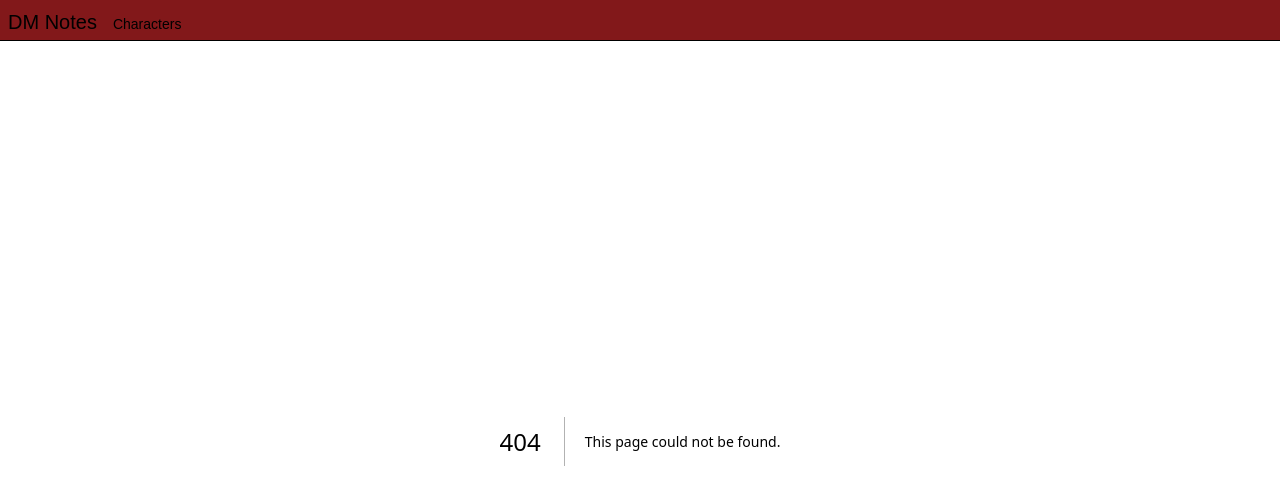
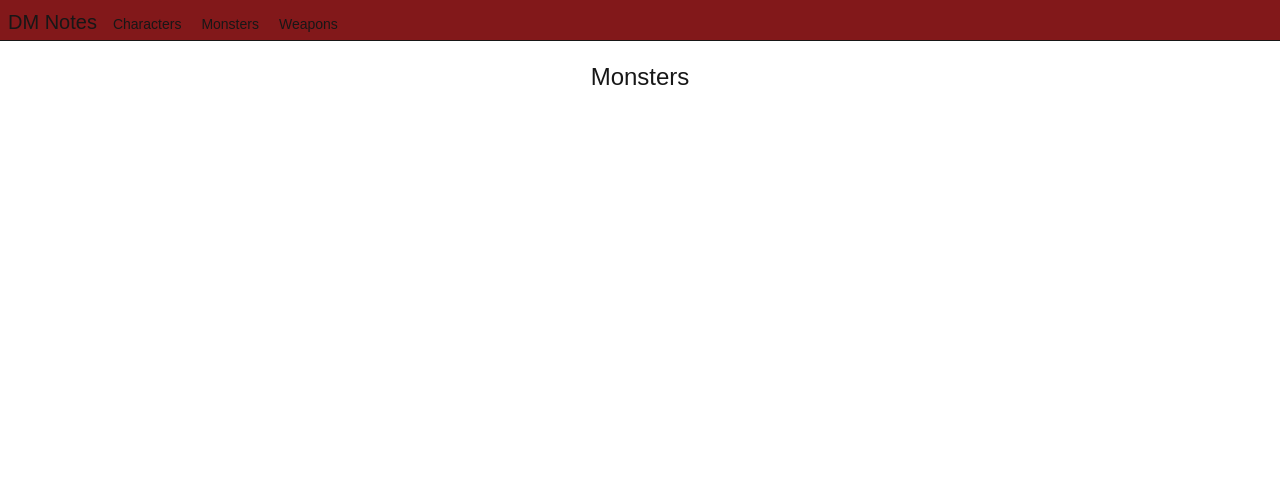
Before and after one commit to ericmoore0709/dnd-dm-notes, a Next.js app in the folder dm-notes/: page /stat-blocks/monsters in a window 1280 px wide. Before the commit this address had no page. Shown: the top 504 px of the page. Built offline with nearby package versions, Linux system fonts and the light colour scheme.

Commit message:
added monsters and weapons pages

```diff
--- a/dm-notes/app/(frontend)/stat-blocks/characters/page.tsx
+++ b/dm-notes/app/(frontend)/stat-blocks/characters/page.tsx
@@ -6,7 +6,7 @@ export default async function page() {
 
     return (
         <div className="text-center m-5">
-            <h1 className="text-2xl my-2">Characters List</h1>
+            <h1 className="text-2xl my-2">Characters</h1>
             <CharacterList characters={data} />
         </div>
     );
--- /dev/null
+++ b/dm-notes/app/(frontend)/stat-blocks/monsters/page.tsx
@@ -0,0 +1,7 @@
+export default async function page() {
+    return (
+        <div className="text-center m-5">
+            <h1 className="text-2xl my-2">Monsters</h1>
+        </div>
+    );
+}
--- /dev/null
+++ b/dm-notes/app/(frontend)/weapons/page.tsx
@@ -0,0 +1,8 @@
+
+export default async function page() {
+  return (
+    <div className="text-center m-5">
+        <h1 className="text-2xl my-2">Weapons</h1>
+    </div>
+  )
+}
--- a/dm-notes/app/layout.tsx
+++ b/dm-notes/app/layout.tsx
@@ -30,9 +30,11 @@ export default function RootLayout({
       >
         <div className="pt-2 pb-1 bg-red-900 border-b">
           <nav className="flex items-baseline">
-            <div className="text-xl mx-2"><Link href={"/"}>DM Notes</Link></div>
+            <div className="text-xl mx-2 hover:text-black"><Link href={"/"}>DM Notes</Link></div>
             <ul className="mx-2 my-0 text-sm">
-              <li className="mr-2 hover:underline"><Link href={"/stat-blocks/characters"}>Characters</Link></li>
+              <li className="mr-5 hover:underline inline"><Link href={"/stat-blocks/characters"}>Characters</Link></li>
+              <li className="mr-5 hover:underline inline"><Link href={"/stat-blocks/monsters"}>Monsters</Link></li>
+              <li className="mr-5 hover:underline inline"><Link href={"/weapons"}>Weapons</Link></li>
             </ul>
           </nav>
         </div>
```
